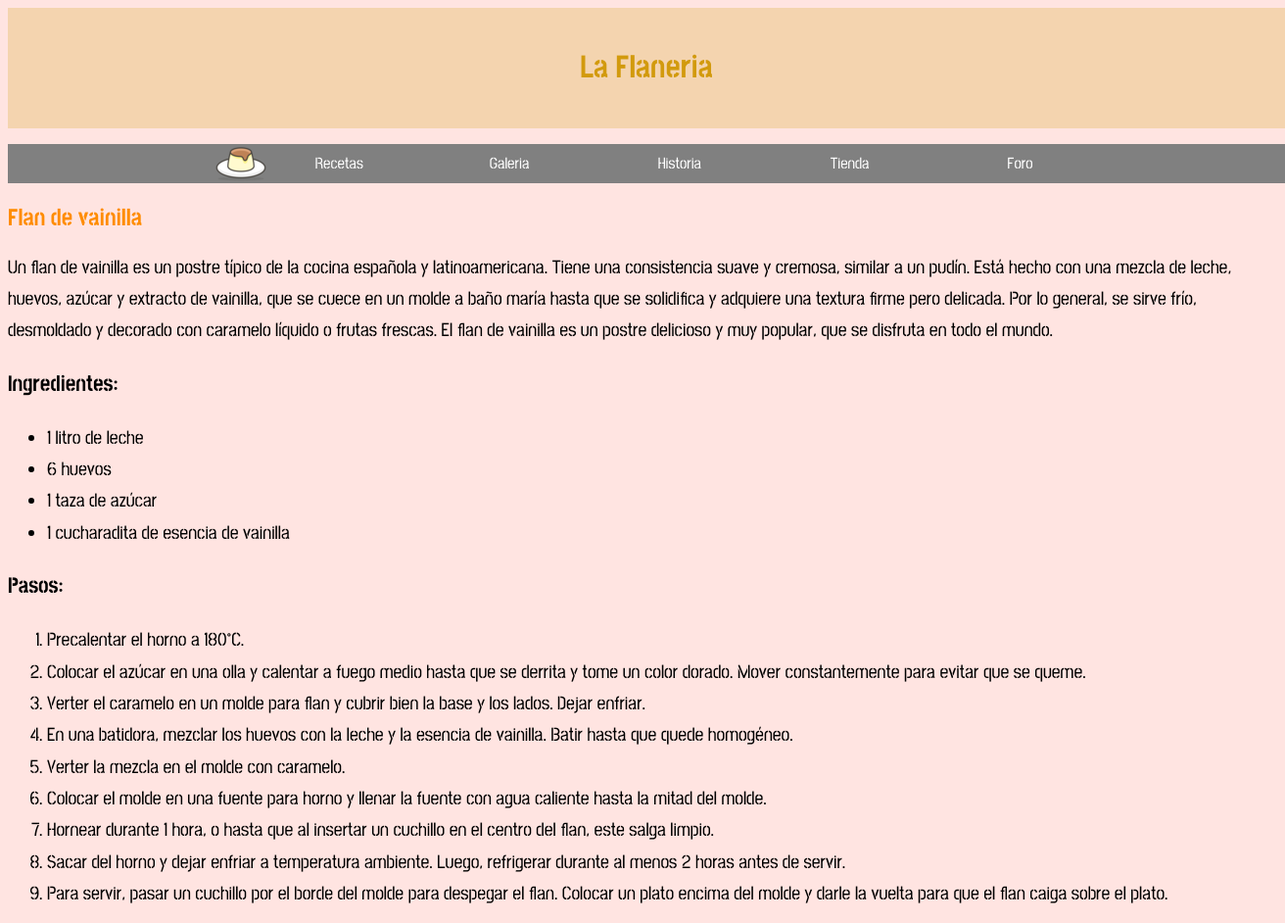
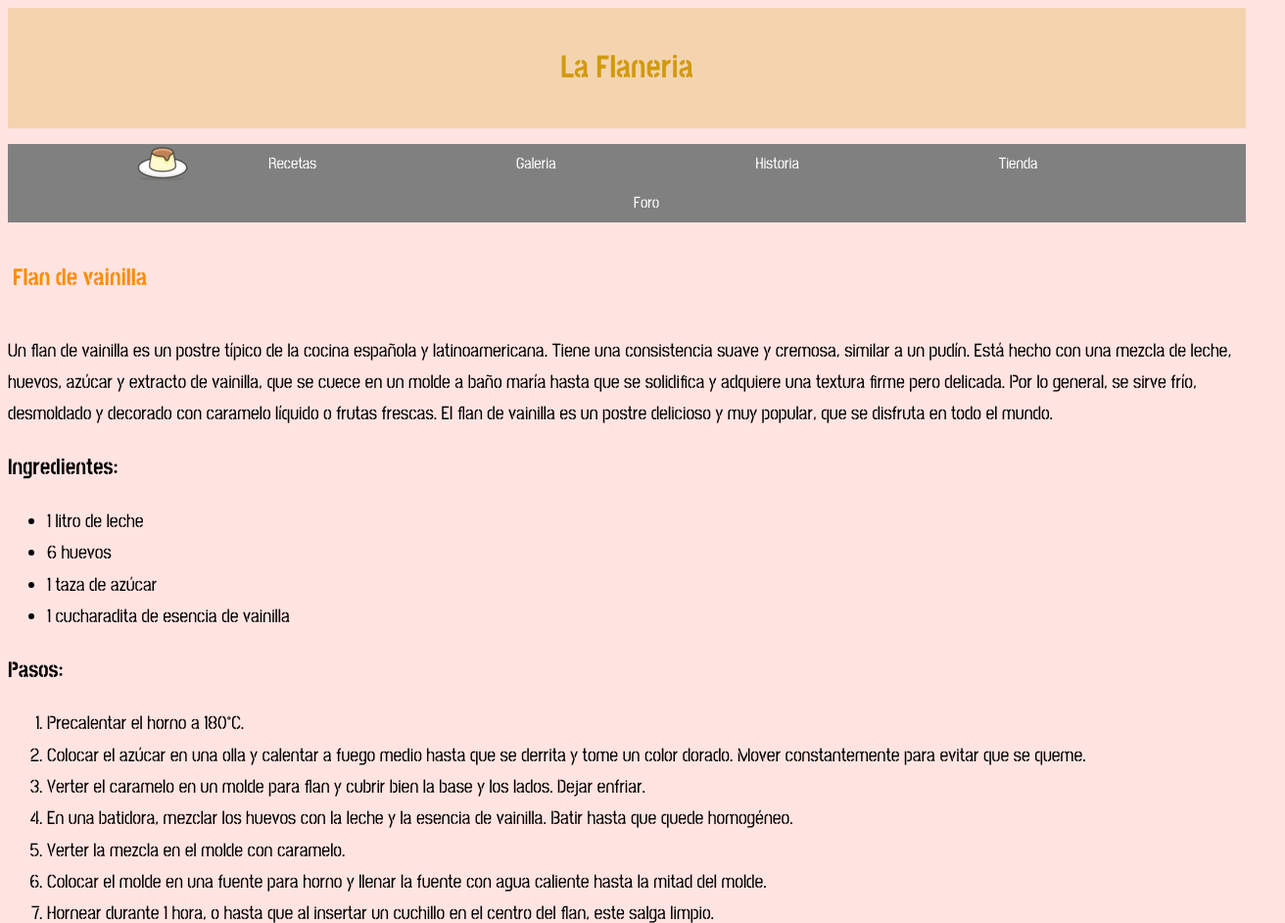
Before and after one commit to OwenGarett0/OwenGarett0.github.io, a plain HTML site: page receta.html in a window 1280 px wide. Shown: the top 942 px of the page at 98% size, 1312 px wide, since content can reach past the window. Drawn offline with Linux system fonts and the light colour scheme; files whose address does not match are found by name.

Commit message:
version 0.6
se optimiza y se hace mas compatible para telefonos

```diff
--- a/estilo.css
+++ b/estilo.css
@@ -1,44 +1,32 @@
-
-
 @font-face {
     font-family: "fuente linda";
     src: url(fuentes/StickNoBills-VariableFont_wght.ttf);
 }
+
+
 body{
     font-family: "fuente linda";
+    background-color: #ffe4e1;
+}
+.body2{
+    /* padding: 5px; */
+    font-size: 119%;
+    line-height: 170%;
 }
 
+
 .home{
-
     display: inline-flex;
     text-decoration: none;
-    height: 20px;
-    width: 90px;
-    padding: 18px 14px 18px 16px;
+    height: 10px;
+    width: 10px;
     flex: none;
     display: inline-flex;
     position: relative;
 
-
-
-
-
-    display: inline-flexbox;
-    display: inline-flex;
     align-items: center;
     justify-content: center;
-    position: relative;
     vertical-align: middle;
-    fill: var(--iron-icon-fill-color,currentcolor);
-    stroke: var(--iron-icon-stroke-color,none);
-    width: var(--iron-icon-width,24px);
-    height: var(--iron-icon-height,24px);
-    -webkit-animation: var(--iron-icon-animation);
-    animation: var(--iron-icon-animation);
-    margin-top: var(--iron-icon-margin-top);
-    margin-right: var(--iron-icon-margin-right);
-    margin-bottom: var(--iron-icon-margin-bottom);
-    margin-left: var(--iron-icon-margin-left);
     padding: var(--iron-icon-padding);
 }
 
@@ -49,12 +37,10 @@ body{
     background-color: #F4D4AF;
     color: rgb(210, 154, 13);
     padding: 20px;
-    width: 100%;
 }
 
 nav ul{
     background-color: gray;
-    width: 100%;
     list-style: none;
     text-align: center;
 }
@@ -64,15 +50,12 @@ nav li{
 nav a{
     text-decoration: none;
     color: white;
-    padding: 10px;
-    width: 150px;
+    padding: 10px 100px 10px 100px;
+
 }
 
-
-
-
 .titulo_receta{
-    /* padding: 5px; */
+    padding: 5px;
     color:darkorange;
 }
 .titulo_principal{
@@ -80,24 +63,9 @@ nav a{
     text-align: center;
 }
 
-
-.body2{
-    /* padding: 5px; */
-    font-size: 119%;
-    line-height: 170%;
-}
-
-
-body{
-    background-color: #ffe4e1;
-}
-
 #asdimg{
     size: 20%;
 }
-
-
-
 .p1{
     color:#0c8ee0;
 }
```
Also changed, not shown: index.html (+1 -3 lines).
